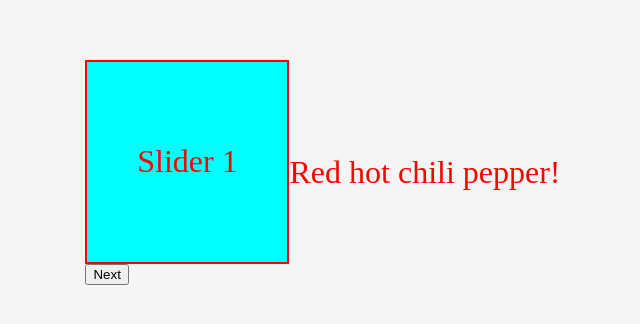
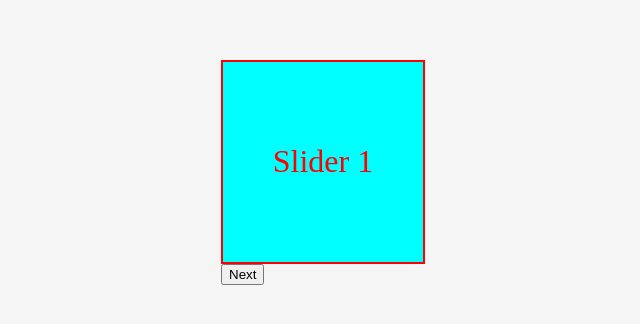
Before and after one commit to usama-khalied/javascript-exercise, a plain HTML site: page slider.html in a window 1280 px wide. Shown: the part 236-560 px from the top of the page, without its empty margins (317-957 px from the left). Drawn offline with Linux system fonts and the light colour scheme.

Commit message:
Update slider.html

```diff
--- a/slider.html
+++ b/slider.html
@@ -25,7 +25,7 @@
 
 
 
-    <div class="element" style="font-size: 2em; color: red;">Red hot chili pepper!</div>
+    <!-- <div class="element" style="font-size: 2em; color: red;">Red hot chili pepper!</div> -->
     <script src="slider.js"></script>
 </body>
 </html>
```
